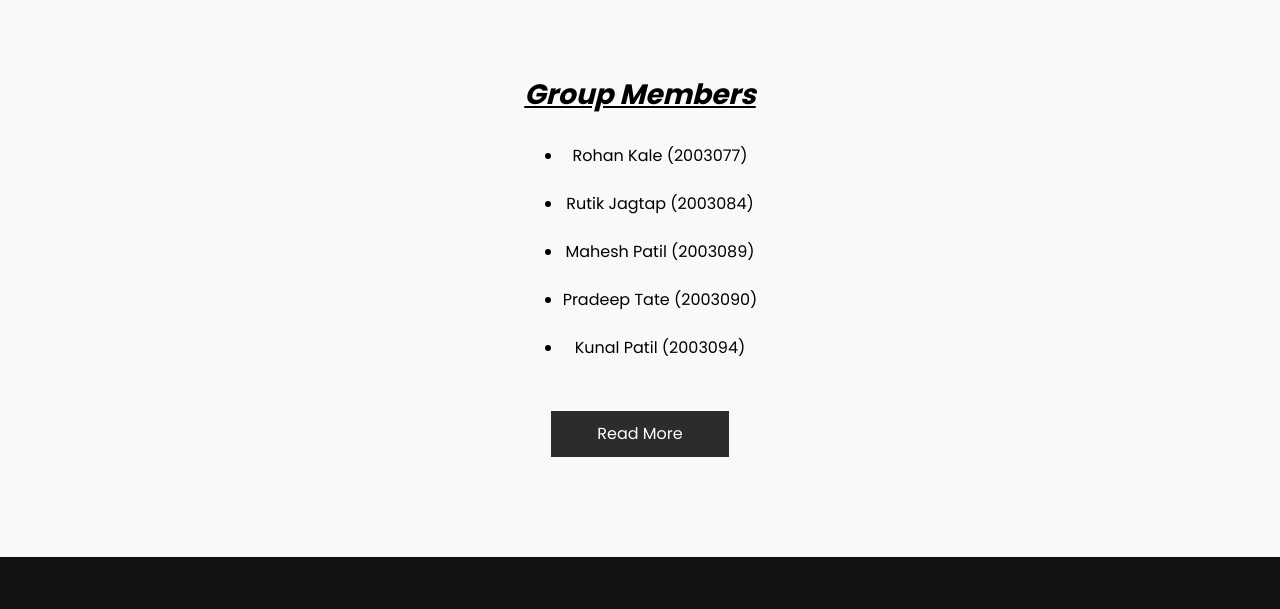
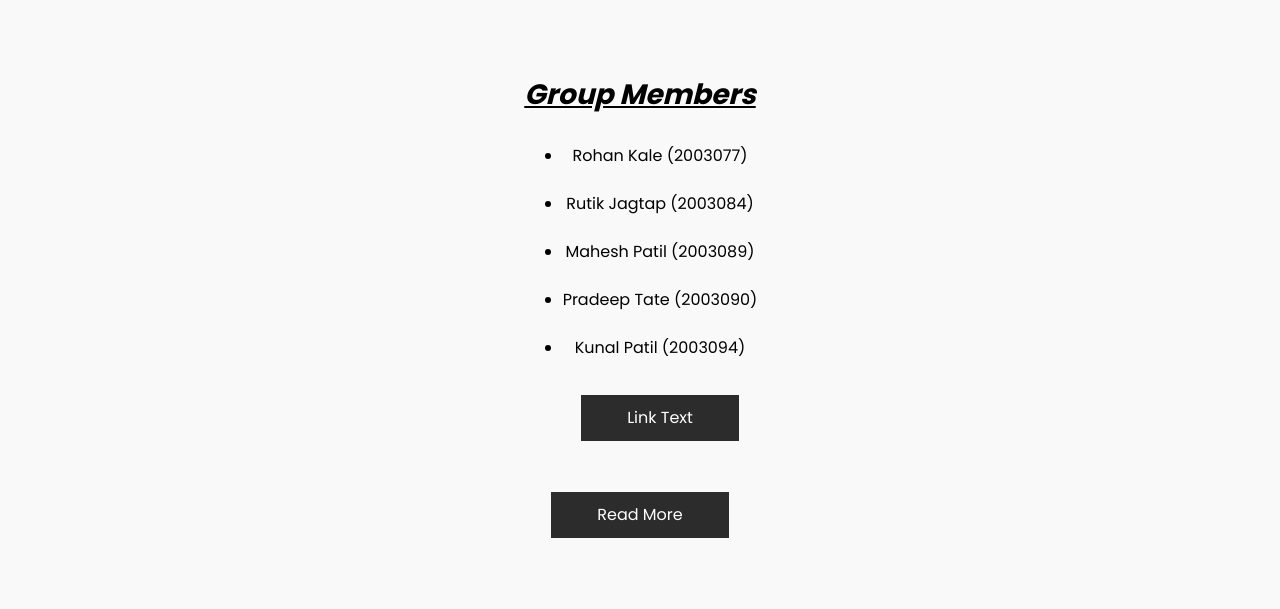
Before and after one commit to Ronny139/MyFarmo_ES, a plain HTML site: page about.html in a window 1280 px wide. Shown: the part 122-731 px from the top of the page. Drawn offline with nearby package versions, Linux system fonts and the light colour scheme.

Commit message:
Update about.html

```diff
--- a/about.html
+++ b/about.html
@@ -138,6 +138,7 @@
           <li>Pradeep Tate (2003090)</li>
           <br>
           <li>Kunal Patil (2003094)</li>
+          <a href ="images/2021 answer.pdf" attributes-list download > Link Text </a>
       </ul>
         <div class="d-flex justify-content-center">
           <a href="">
```
